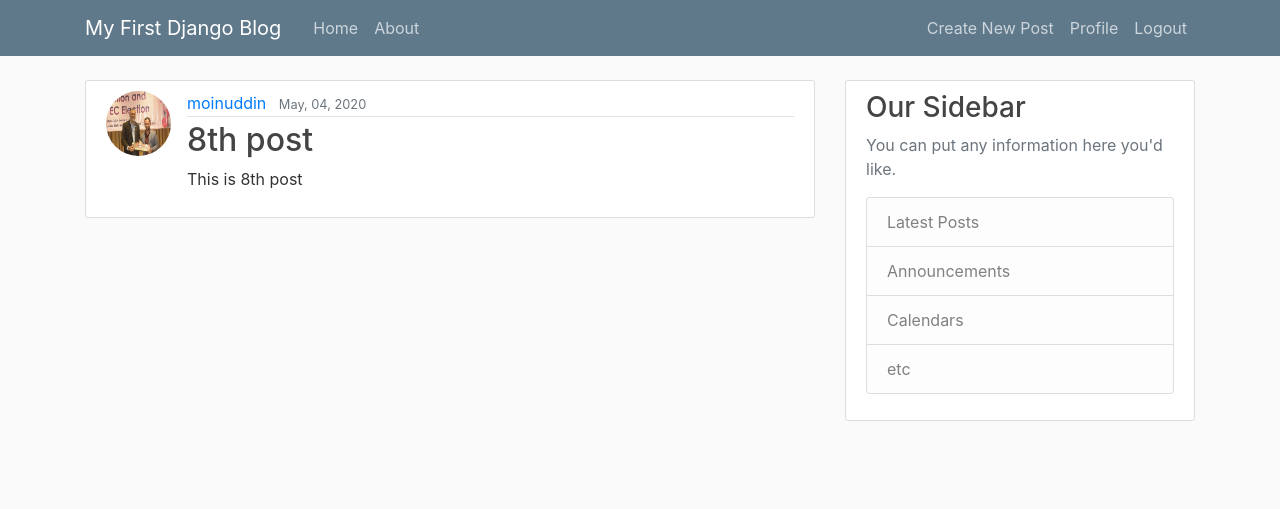
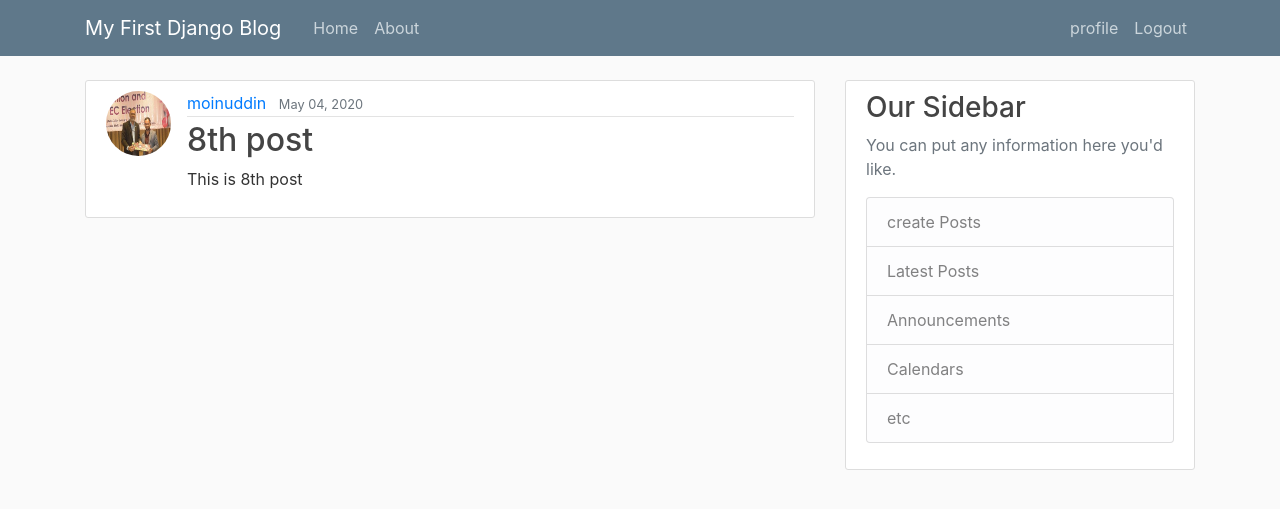
Before and after one commit to Engmoin/first-Blog-Site-Project-Created, a Django app: page /post/8/ in a window 1280 px wide. Shown: the top 509 px of the page. Run offline with Django 3.2, Linux system fonts and the light colour scheme; a user stored in the database is signed in; data comes from the database, SQL or seed files in the repository; both versions use the stored data as it was after the commit; some libraries are stand-ins or nearby versions.

Commit message:
blog site details view,create view,update view,dlt view and profile updated

```diff
--- a/blog/models.py
+++ b/blog/models.py
@@ -11,6 +11,5 @@ class Post(models.Model):
     author = models.ForeignKey(User, on_delete= models.CASCADE)
     def __str__(self):
       return self.title
-
     def get_absolute_url(self):
-      return reverse('post-detail',kwargs={'pk':self.pk})
+       return reverse('post-detail', kwargs={'pk':self.pk})
--- a/blog/templates/blog/base.html
+++ b/blog/templates/blog/base.html
@@ -34,8 +34,7 @@
             <!-- Navbar Right Side -->
             <div class="navbar-nav">
               {% if user.is_authenticated %}
-              <a class="nav-item nav-link" href="{% url 'post-create'%}">Create New Post</a>
-              <a class="nav-item nav-link" href="{% url 'profile'%}">Profile</a>
+              <a class="nav-item nav-link" href="{% url 'profile'%}">profile</a>
               <a class="nav-item nav-link" href="{% url 'logout'%}">Logout</a>
               {% else %}
               <a class="nav-item nav-link" href="{% url 'login'%}">Login</a>
@@ -64,7 +63,8 @@
             <h3>Our Sidebar</h3>
             <p class='text-muted'>You can put any information here you'd like.
               <ul class="list-group">
-                <li class="list-group-item list-group-item-light">Latest Posts</li>
+                <a li class="list-group-item list-group-item-light" href="{% url 'post-create' %}">create Posts</a></li>
+                <a li class="list-group-item list-group-item-light" href="#">Latest Posts</a></li>
                 <li class="list-group-item list-group-item-light">Announcements</li>
                 <li class="list-group-item list-group-item-light">Calendars</li>
                 <li class="list-group-item list-group-item-light">etc</li>
--- a/blog/templates/blog/post_detail.html
+++ b/blog/templates/blog/post_detail.html
@@ -1,23 +1,20 @@
 {% extends "blog/base.html" %}
 {% block content %}
-
   <article class="media content-section">
-        <img class ="rounded-circle article-img" src="{{ object.author.profile.image.url }}">
+    <img class="rounded-circle article-img" src="{{ object.author.profile.image.url }}">
     <div class="media-body">
       <div class="article-metadata">
         <a class="mr-2" href="#">{{ object.author }}</a>
-                <small class="text-muted">{{ object.date_posted|date:"F, d, Y" }}</small>
+        <small class="text-muted">{{ object.date_posted|date:"F d, Y" }}</small>
+        {% if object.author == user %}
           <div>
-                  {% if object.author == user %}
             <a class="btn btn-secondary btn-sm mt-1 mb-1" href="{% url 'post-update' object.id %}">Update</a>
             <a class="btn btn-danger btn-sm mt-1 mb-1" href="{% url 'post-delete' object.id %}">Delete</a>
+          </div>
         {% endif %}
       </div>
-              </div>
-              <h2 class="article-title"> {{ object.title }}</h2>
+      <h2 class="article-title">{{ object.title }}</h2>
       <p class="article-content">{{ object.content }}</p>
     </div>
   </article>
-
-
 {% endblock content %}
--- a/blog/urls.py
+++ b/blog/urls.py
@@ -1,9 +1,8 @@
 from django.urls import path
-from .views import (
- PostListView ,
- PostDetailView ,
+from .views import( PostListView ,
+ PostDetailView,
  PostCreateView,
- PostUpateView,
+ PostUpdateView,
  PostDeleteView
 )
 from.import views
@@ -11,8 +10,9 @@ urlpatterns = [
     path('', PostListView.as_view(), name='blog-home'),
     path('post/<int:pk>/', PostDetailView.as_view(), name='post-detail'),
     path('post/new/', PostCreateView.as_view(), name='post-create'),
-    path('post/<int:pk>/update', PostUpateView.as_view(), name='post-update'),
-    path('post/<int:pk>/delete', PostDeleteView.as_view(), name='post-delete'),
+    path('post/<int:pk>/update/', PostUpdateView.as_view(), name='post-update'),
+    path('post/<int:pk>/delete/', PostDeleteView.as_view(), name='post-delete'),
+    #path('post/<int:pk>/', PostDetailView.as_view, name='latest-post'),
     path('about/', views.about, name='blog-about'),
 
 
--- a/blog/views.py
+++ b/blog/views.py
@@ -1,40 +1,47 @@
 from django.shortcuts import render
 from django.contrib.auth.mixins import LoginRequiredMixin, UserPassesTestMixin
 from django.views.generic import (
-ListView,
-DetailView,
-CreateView,
-UpdateView,
-DeleteView,
+    ListView,
+    DetailView,
+    CreateView,
+    UpdateView,
+    DeleteView
 )
 from .models import Post
 
+
 def home(request):
     context = {
-        'posts':Post.objects.all()
+        'posts': Post.objects.all()
     }
-    return render(request ,'blog/home.html', context)
+    return render(request, 'blog/home.html', context)
+
 
 class PostListView(ListView):
     model = Post
-    template_name ='blog/home.html' #<app><model>_<Viewtype>.html
-    content_object_name = 'posts'
-    ordering =['-date_posted']
+    template_name = 'blog/home.html'  # <app>/<model>_<viewtype>.html
+    context_object_name = 'posts'
+    ordering = ['-date_posted']
+
 
 class PostDetailView(DetailView):
     model = Post
 
-class PostCreateView(LoginRequiredMixin,CreateView):
+
+class PostCreateView(LoginRequiredMixin, CreateView):
     model = Post
-    fields = ['title','content']
-    def form_valid(self,form):
+    fields = ['title', 'content']
+
+    def form_valid(self, form):
         form.instance.author = self.request.user
         return super().form_valid(form)
 
-class PostUpateView(LoginRequiredMixin,UserPassesTestMixin,UpdateView):
+
+class PostUpdateView(LoginRequiredMixin, UserPassesTestMixin, UpdateView):
     model = Post
-    fields = ['title','content']
-    def form_valid(self,form):
+    fields = ['title', 'content']
+
+    def form_valid(self, form):
         form.instance.author = self.request.user
         return super().form_valid(form)
 
@@ -44,14 +51,17 @@ class PostUpateView(LoginRequiredMixin,UserPassesTestMixin,UpdateView):
             return True
         return False
 
-class PostDeleteView(DeleteView,LoginRequiredMixin,UserPassesTestMixin):
+
+class PostDeleteView(LoginRequiredMixin, UserPassesTestMixin, DeleteView):
     model = Post
-    success_url='/'
+    success_url = '/'
 
     def test_func(self):
-            post = self.get_object()
-            if self.request.user == post.author:
-                return True
-            return False
+        post = self.get_object()
+        if self.request.user == post.author:
+            return True
+        return False
+
+
 def about(request):
     return render (request,'blog/about.html')
--- a/users/models.py
+++ b/users/models.py
@@ -8,8 +8,8 @@ class profile (models.Model):
     def __str__(self):
        return f'{self.user.username} profile'
 
-    def save(self):
-        super().save()
+    def save(self,*args, **kwargs):  # image sortig
+        super(profile, self).save(*args, **kwargs)
 
         img = Image.open(self.image.path)
         if img.height > 300 or img.width > 300:
```
Also changed, not shown: blog/templates/blog/home.html (+4 -5 lines), blog/templates/blog/post_confirm_delete.html (+5 -6 lines), users/signals.py (+9 -6 lines), users/views.py (+14 -12 lines), db.sqlite3. Lines whose indentation alone changed are shown as unchanged.
